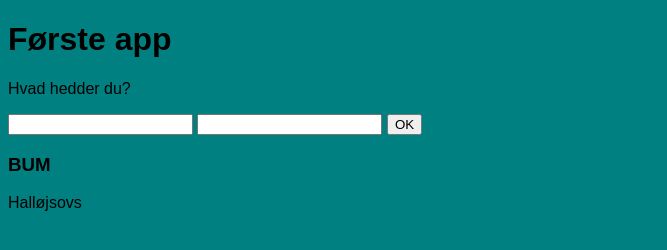
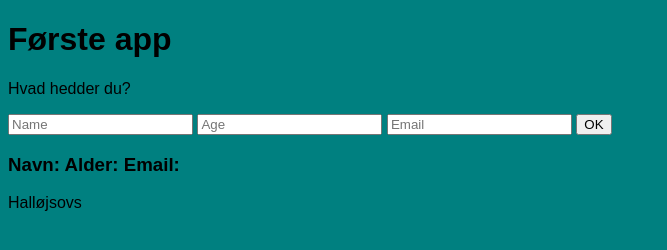
Before and after one commit to Jaes98/Hello-Javascript-projekt, a plain HTML site: page index.html in a window 1280 px wide. Both pictures are taken after a click on the button "OK". Shown: the whole page, without its empty margins (0-667 px from the left). Drawn offline with Linux system fonts and the light colour scheme.

Commit message:
ændring 3

```diff
--- a/app.js
+++ b/app.js
@@ -2,10 +2,12 @@ document.body.innerHTML += "Halløjsovs";
 
 function sayHello() {
   document.querySelector("h3").textContent =
-    "BUM " +
+    "Navn: " +
     document.querySelector("#name").value +
-    "  " +
-    document.querySelector("#age").value;
+    " Alder: " +
+    document.querySelector("#age").value +
+    " Email: " +
+    document.querySelector("#email").value;
 }
 
 document.querySelector("button").addEventListener("click", sayHello);
--- a/index.html
+++ b/index.html
@@ -10,8 +10,9 @@
   <body>
     <h1>Første app</h1>
     <p>Hvad hedder du?</p>
-    <input id="name" />
-    <input id="age" />
+    <input id="name" placeholder="Name" />
+    <input id="age" placeholder="Age" />
+    <input id="email" placeholder="Email" />
     <button>OK</button>
     <h3></h3>
     <script src="app.js"></script>
```
